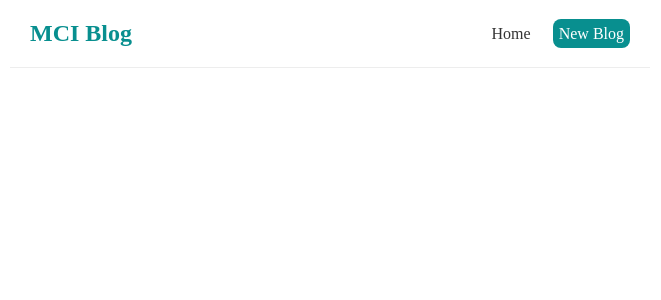
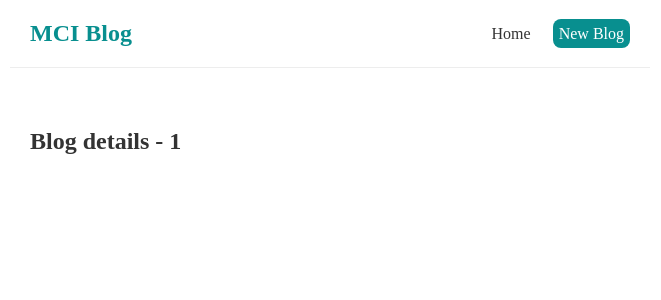
Before and after one commit to kurniacf/react-tutor-oprec-mci, a React (Create React App) app: page /blogs/1 in a window 1280 px wide. Shown: the top 300 px of the page, without its empty margins (310-971 px from the left). Built offline with nearby package versions, Linux system fonts and the light colour scheme.

Commit message:
feat: tahap-24 route paramaters

```diff
--- a/src/App.js
+++ b/src/App.js
@@ -1,6 +1,7 @@
 import Navbar from './Navbar';
 import Home from './Home';
 import Create from './Create';
+import BlogDetails from './BlogDetails';
 import { BrowserRouter as Router, Route, Routes } from 'react-router-dom';
 
 function App() {
@@ -12,6 +13,7 @@
           <Routes>
             <Route path="/" element={<Home />} />
             <Route path="/create" element={<Create />} />
+            <Route path="/blogs/:id" element={<BlogDetails />} />
           </Routes>
         </div>
       </div>
--- /dev/null
+++ b/src/BlogDetails.js
@@ -0,0 +1,13 @@
+import { useParams } from "react-router-dom";
+
+const BlogDetails = () => {
+    const { id } = useParams();
+
+    return (
+        <div className="blog-details">
+            <h2>Blog details - { id }</h2>
+        </div>
+    );
+}
+
+export default BlogDetails;
--- a/src/BlogList.js
+++ b/src/BlogList.js
@@ -1,11 +1,14 @@
+import { Link } from 'react-router-dom';
+
 const BlogList = ({ blogs }) => {
     return (
         <div className="blog-list">
         {blogs.map(blog => (
             <div className="blog-preview" key={blog.id}>
-                <h2>{blog.title}</h2>
-                <p>Written by {blog.author}</p>
-                <p>{blog.body}</p>
+                <Link to={`/blogs/${blog.id}`}>
+                    <h2>{ blog.title }</h2>
+                    <p>Written by { blog.author }</p>
+                </Link>
             </div>
         ))}
         </div>
--- a/src/index.css
+++ b/src/index.css
@@ -55,3 +55,7 @@
   color: #f1356d;
   margin-bottom: 8px;
 }
+
+.blog-preview a {
+  text-decoration: none;
+}
```
